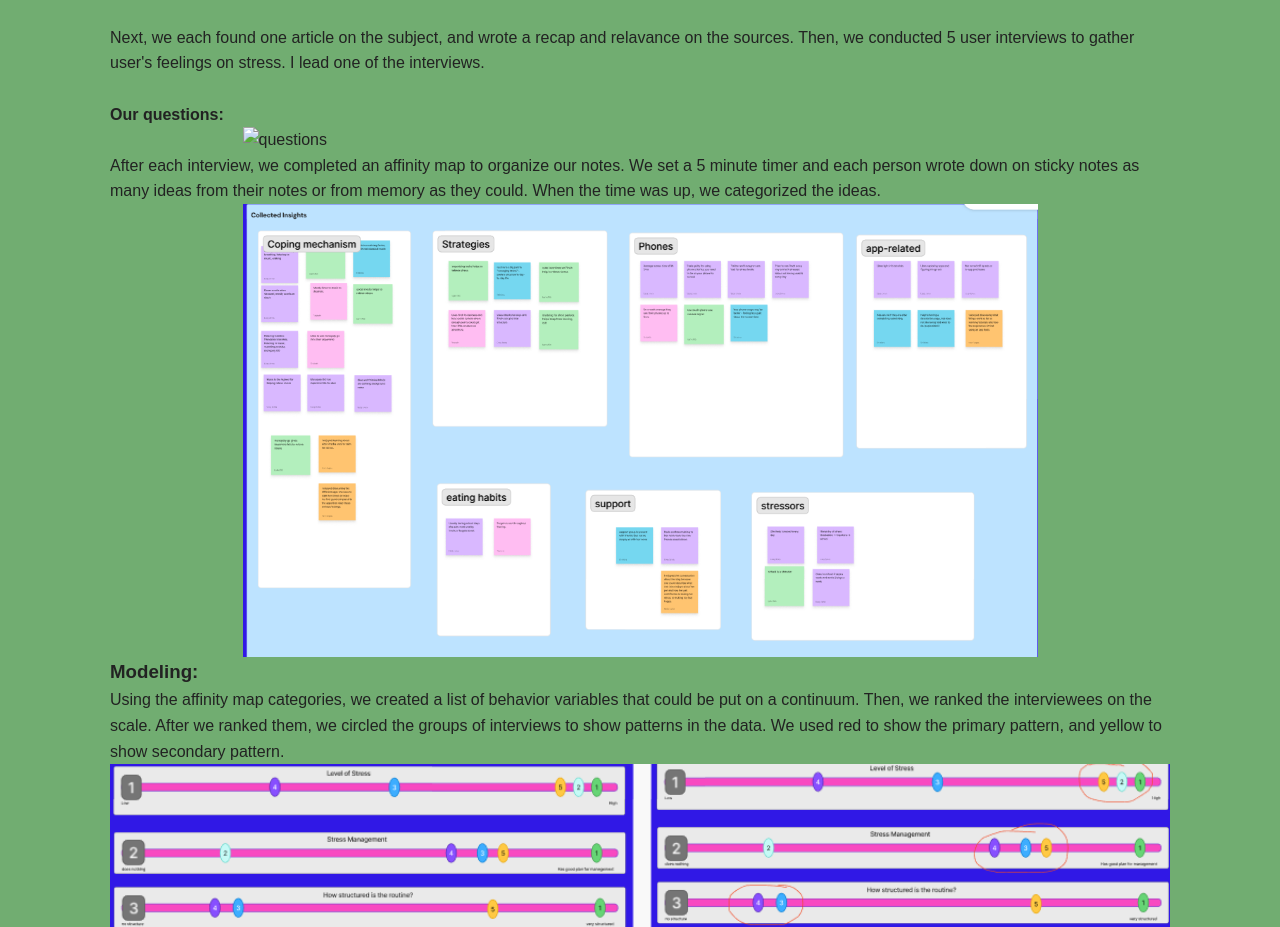
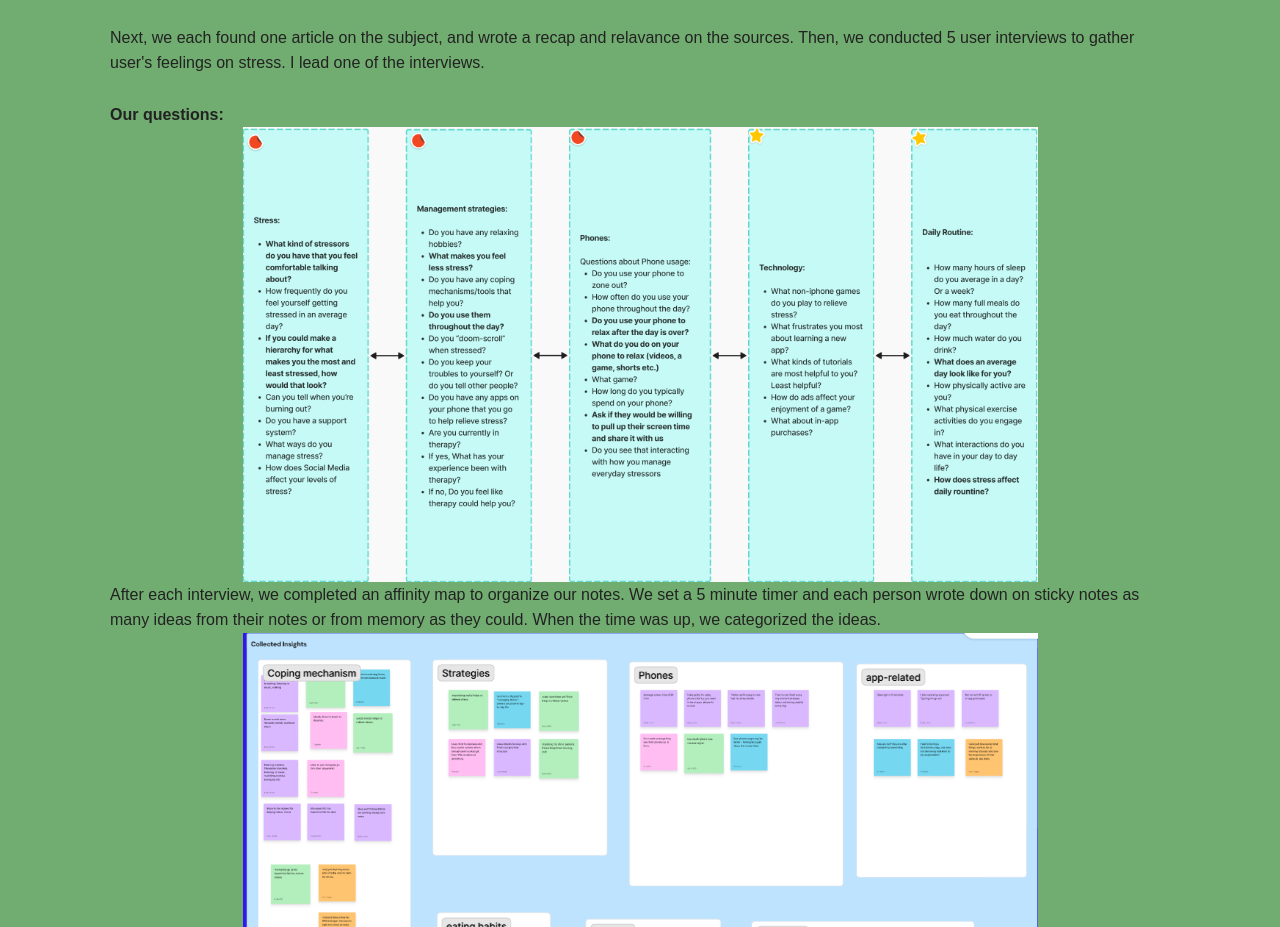
Before and after one commit to Kirjo04/portfolio, a plain HTML site: page project2.html in a window 1280 px wide. Shown: the part 1120-2047 px from the top of the page. Drawn offline with Linux system fonts and the light colour scheme; the site is published under a folder, as on GitHub Pages, so addresses that start at the root find nothing.

Commit message:
Update project2.html

```diff
--- a/project2.html
+++ b/project2.html
@@ -122,7 +122,7 @@
         </p>
 
         <div class="process">
-            <img src="/project_images/questions.png" class="questions" alt="questions">
+            <img src="project_images/questions.png" class="questions" alt="questions">
         </div>
 
         <p>
```
